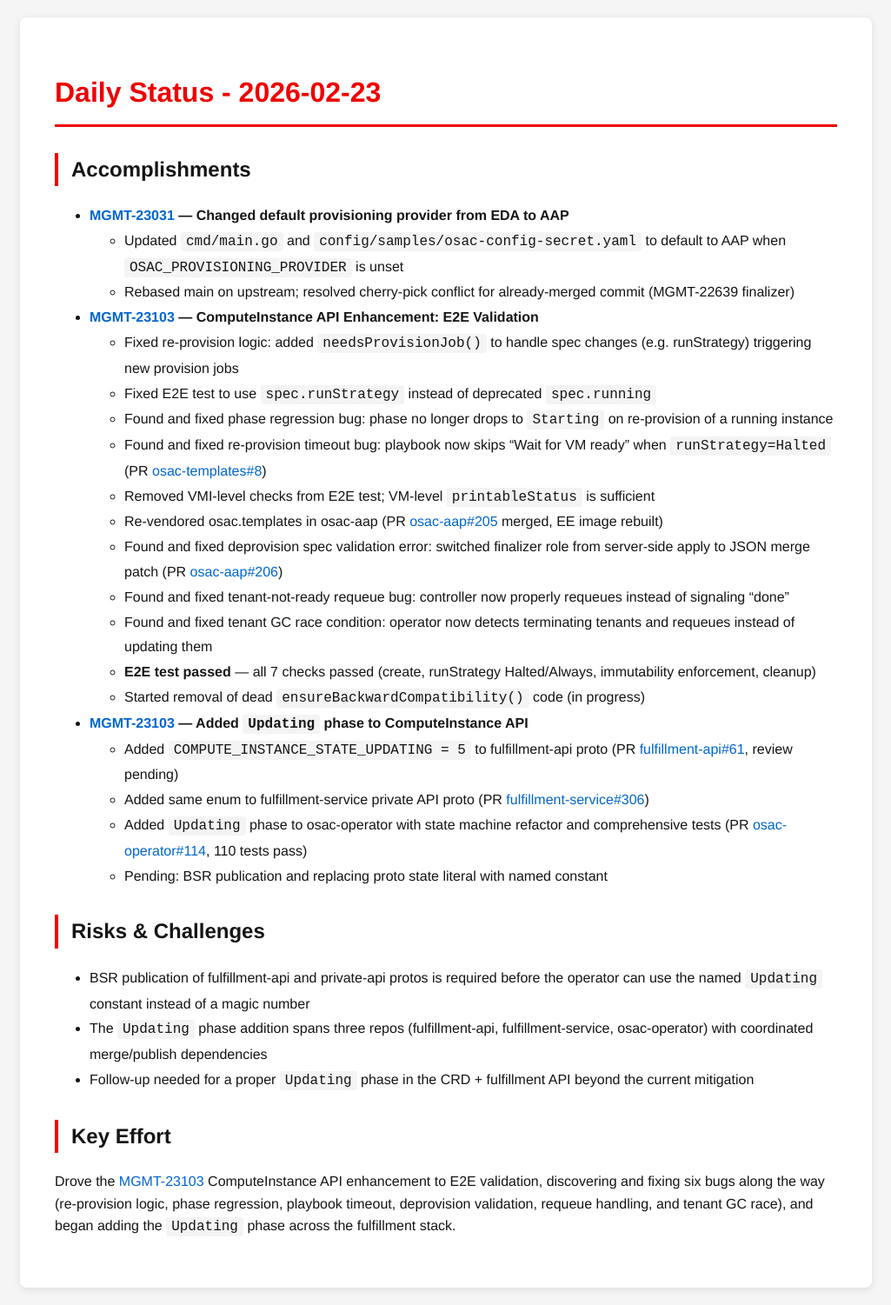
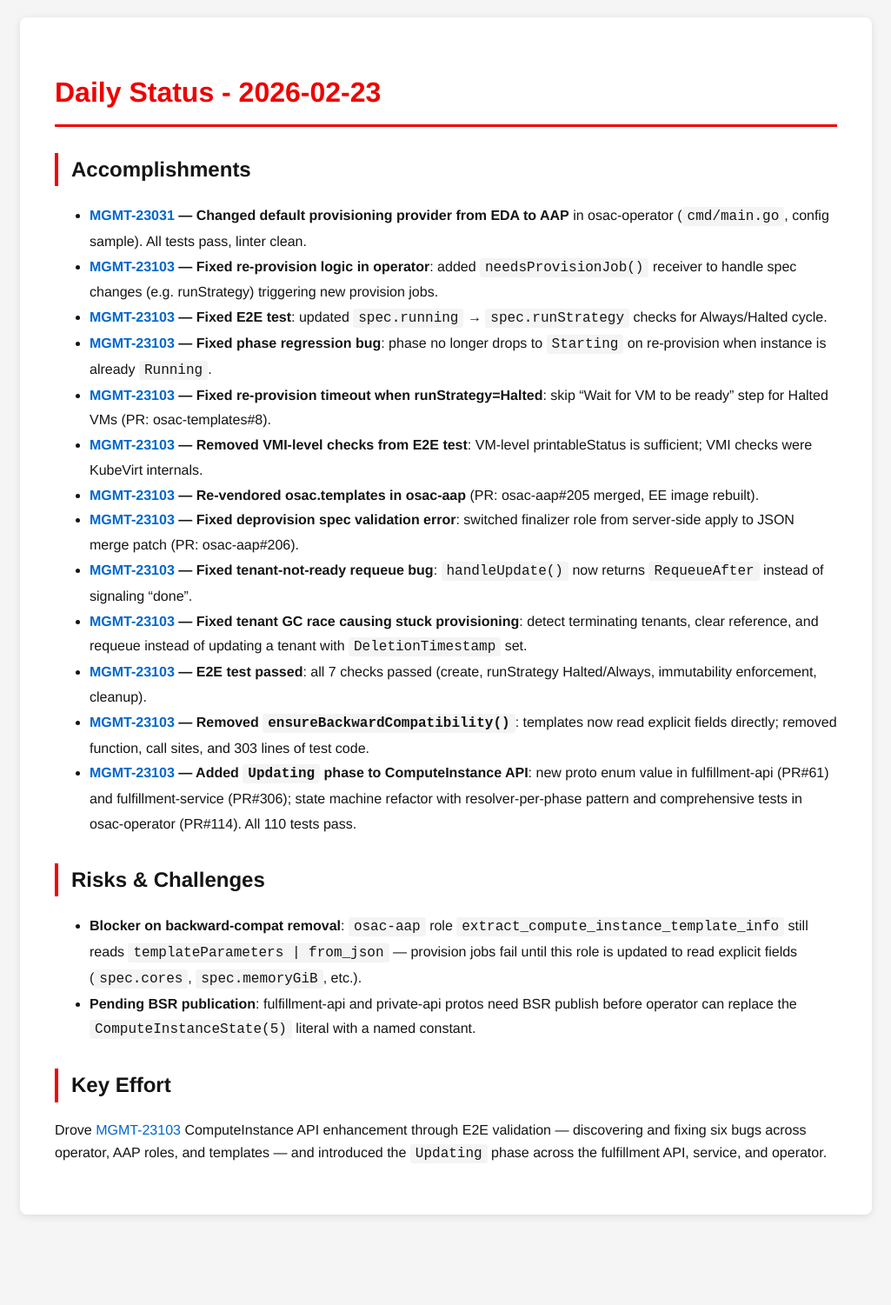
Before and after one commit to tzvatot/daily-status, a Jekyll site: the page built from 2026-02-23.md, in a window 1280 px wide. Shown: the whole page at 87% size, without its empty margins (127-1152 px from the left). Built offline with Jekyll 4.4.1, drawn with Linux system fonts in a browser that asks for light colours; after the commit the page ends 1417 px from its top, so only the background shows below that.

Commit message:
Daily status update - 2026-02-23

```diff
--- a/2026-02-23.md
+++ b/2026-02-23.md
@@ -8,35 +8,25 @@ date: 2026-02-23
 
 ## Accomplishments
 
-- **[MGMT-23031](https://issues.redhat.com/browse/MGMT-23031) — Changed default provisioning provider from EDA to AAP**
-  - Updated `cmd/main.go` and `config/samples/osac-config-secret.yaml` to default to AAP when `OSAC_PROVISIONING_PROVIDER` is unset
-  - Rebased main on upstream; resolved cherry-pick conflict for already-merged commit (MGMT-22639 finalizer)
-
-- **[MGMT-23103](https://issues.redhat.com/browse/MGMT-23103) — ComputeInstance API Enhancement: E2E Validation**
-  - Fixed re-provision logic: added `needsProvisionJob()` to handle spec changes (e.g. runStrategy) triggering new provision jobs
-  - Fixed E2E test to use `spec.runStrategy` instead of deprecated `spec.running`
-  - Found and fixed phase regression bug: phase no longer drops to `Starting` on re-provision of a running instance
-  - Found and fixed re-provision timeout bug: playbook now skips "Wait for VM ready" when `runStrategy=Halted` (PR [osac-templates#8](https://github.com/osac-project/osac-templates/pull/8))
-  - Removed VMI-level checks from E2E test; VM-level `printableStatus` is sufficient
-  - Re-vendored osac.templates in osac-aap (PR [osac-aap#205](https://github.com/osac-project/osac-aap/pull/205) merged, EE image rebuilt)
-  - Found and fixed deprovision spec validation error: switched finalizer role from server-side apply to JSON merge patch (PR [osac-aap#206](https://github.com/osac-project/osac-aap/pull/206))
-  - Found and fixed tenant-not-ready requeue bug: controller now properly requeues instead of signaling "done"
-  - Found and fixed tenant GC race condition: operator now detects terminating tenants and requeues instead of updating them
-  - **E2E test passed** — all 7 checks passed (create, runStrategy Halted/Always, immutability enforcement, cleanup)
-  - Started removal of dead `ensureBackwardCompatibility()` code (in progress)
-
-- **[MGMT-23103](https://issues.redhat.com/browse/MGMT-23103) — Added `Updating` phase to ComputeInstance API**
-  - Added `COMPUTE_INSTANCE_STATE_UPDATING = 5` to fulfillment-api proto (PR [fulfillment-api#61](https://github.com/osac-project/fulfillment-api/pull/61), review pending)
-  - Added same enum to fulfillment-service private API proto (PR [fulfillment-service#306](https://github.com/osac-project/fulfillment-service/pull/306))
-  - Added `Updating` phase to osac-operator with state machine refactor and comprehensive tests (PR [osac-operator#114](https://github.com/osac-project/osac-operator/pull/114), 110 tests pass)
-  - Pending: BSR publication and replacing proto state literal with named constant
+- **[MGMT-23031](https://issues.redhat.com/browse/MGMT-23031) — Changed default provisioning provider from EDA to AAP** in osac-operator (`cmd/main.go`, config sample). All tests pass, linter clean.
+- **[MGMT-23103](https://issues.redhat.com/browse/MGMT-23103) — Fixed re-provision logic in operator**: added `needsProvisionJob()` receiver to handle spec changes (e.g. runStrategy) triggering new provision jobs.
+- **[MGMT-23103](https://issues.redhat.com/browse/MGMT-23103) — Fixed E2E test**: updated `spec.running` → `spec.runStrategy` checks for Always/Halted cycle.
+- **[MGMT-23103](https://issues.redhat.com/browse/MGMT-23103) — Fixed phase regression bug**: phase no longer drops to `Starting` on re-provision when instance is already `Running`.
+- **[MGMT-23103](https://issues.redhat.com/browse/MGMT-23103) — Fixed re-provision timeout when runStrategy=Halted**: skip "Wait for VM to be ready" step for Halted VMs (PR: osac-templates#8).
+- **[MGMT-23103](https://issues.redhat.com/browse/MGMT-23103) — Removed VMI-level checks from E2E test**: VM-level printableStatus is sufficient; VMI checks were KubeVirt internals.
+- **[MGMT-23103](https://issues.redhat.com/browse/MGMT-23103) — Re-vendored osac.templates in osac-aap** (PR: osac-aap#205 merged, EE image rebuilt).
+- **[MGMT-23103](https://issues.redhat.com/browse/MGMT-23103) — Fixed deprovision spec validation error**: switched finalizer role from server-side apply to JSON merge patch (PR: osac-aap#206).
+- **[MGMT-23103](https://issues.redhat.com/browse/MGMT-23103) — Fixed tenant-not-ready requeue bug**: `handleUpdate()` now returns `RequeueAfter` instead of signaling "done".
+- **[MGMT-23103](https://issues.redhat.com/browse/MGMT-23103) — Fixed tenant GC race causing stuck provisioning**: detect terminating tenants, clear reference, and requeue instead of updating a tenant with `DeletionTimestamp` set.
+- **[MGMT-23103](https://issues.redhat.com/browse/MGMT-23103) — E2E test passed**: all 7 checks passed (create, runStrategy Halted/Always, immutability enforcement, cleanup).
+- **[MGMT-23103](https://issues.redhat.com/browse/MGMT-23103) — Removed `ensureBackwardCompatibility()`**: templates now read explicit fields directly; removed function, call sites, and 303 lines of test code.
+- **[MGMT-23103](https://issues.redhat.com/browse/MGMT-23103) — Added `Updating` phase to ComputeInstance API**: new proto enum value in fulfillment-api (PR#61) and fulfillment-service (PR#306); state machine refactor with resolver-per-phase pattern and comprehensive tests in osac-operator (PR#114). All 110 tests pass.
 
 ## Risks & Challenges
 
-- BSR publication of fulfillment-api and private-api protos is required before the operator can use the named `Updating` constant instead of a magic number
-- The `Updating` phase addition spans three repos (fulfillment-api, fulfillment-service, osac-operator) with coordinated merge/publish dependencies
-- Follow-up needed for a proper `Updating` phase in the CRD + fulfillment API beyond the current mitigation
+- **Blocker on backward-compat removal**: `osac-aap` role `extract_compute_instance_template_info` still reads `templateParameters | from_json` — provision jobs fail until this role is updated to read explicit fields (`spec.cores`, `spec.memoryGiB`, etc.).
+- **Pending BSR publication**: fulfillment-api and private-api protos need BSR publish before operator can replace the `ComputeInstanceState(5)` literal with a named constant.
 
 ## Key Effort
 
-Drove the [MGMT-23103](https://issues.redhat.com/browse/MGMT-23103) ComputeInstance API enhancement to E2E validation, discovering and fixing six bugs along the way (re-provision logic, phase regression, playbook timeout, deprovision validation, requeue handling, and tenant GC race), and began adding the `Updating` phase across the fulfillment stack.
+Drove [MGMT-23103](https://issues.redhat.com/browse/MGMT-23103) ComputeInstance API enhancement through E2E validation — discovering and fixing six bugs across operator, AAP roles, and templates — and introduced the `Updating` phase across the fulfillment API, service, and operator.
```
